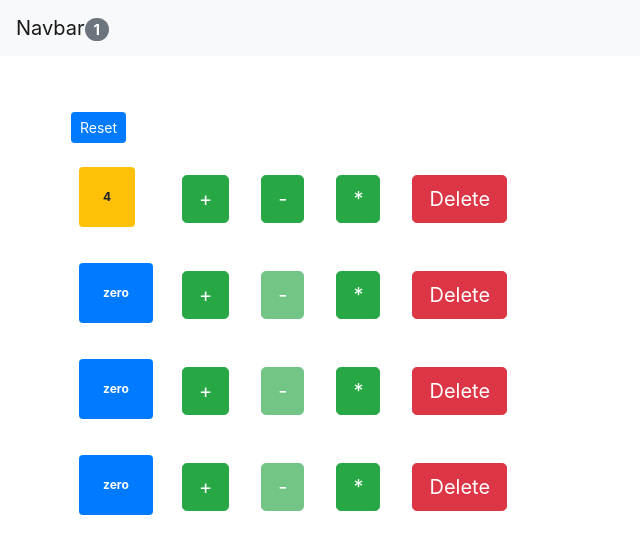
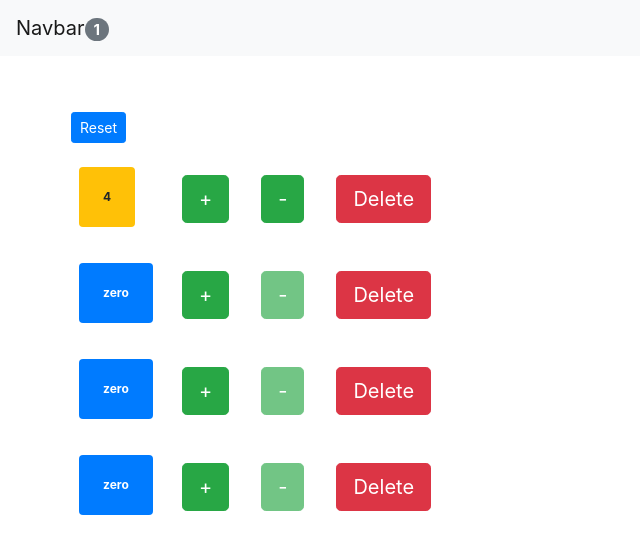
Before and after one commit to chalanika/Simple-Ract-App, a React (Create React App) app in the folder frontend/: page / in a window 1280 px wide. Shown: the top 554 px of the page, without its empty margins (0-640 px from the left). Built offline with nearby package versions, Linux system fonts and the light colour scheme.

Commit message:
removed * button

```diff
--- a/frontend/src/components/counter.jsx
+++ b/frontend/src/components/counter.jsx
@@ -53,12 +53,9 @@ class Counter extends Component {
                         >
                             -
                         </button>
-                        <button onClick={() => this.props.onIncrement(this.props.counter)} className="btn btn-success m-3 btn-lg">*</button>
                         <button onClick={() => this.props.onDelete(this.props.counter.id)} className="btn btn-danger m-3 btn-lg">Delete</button>
 
                     </div>
-
-
                 </div>
                 {/* {this.state.tags.length ===0 && "Please create a new tag!" }
                 {this.renderTags()}
```
